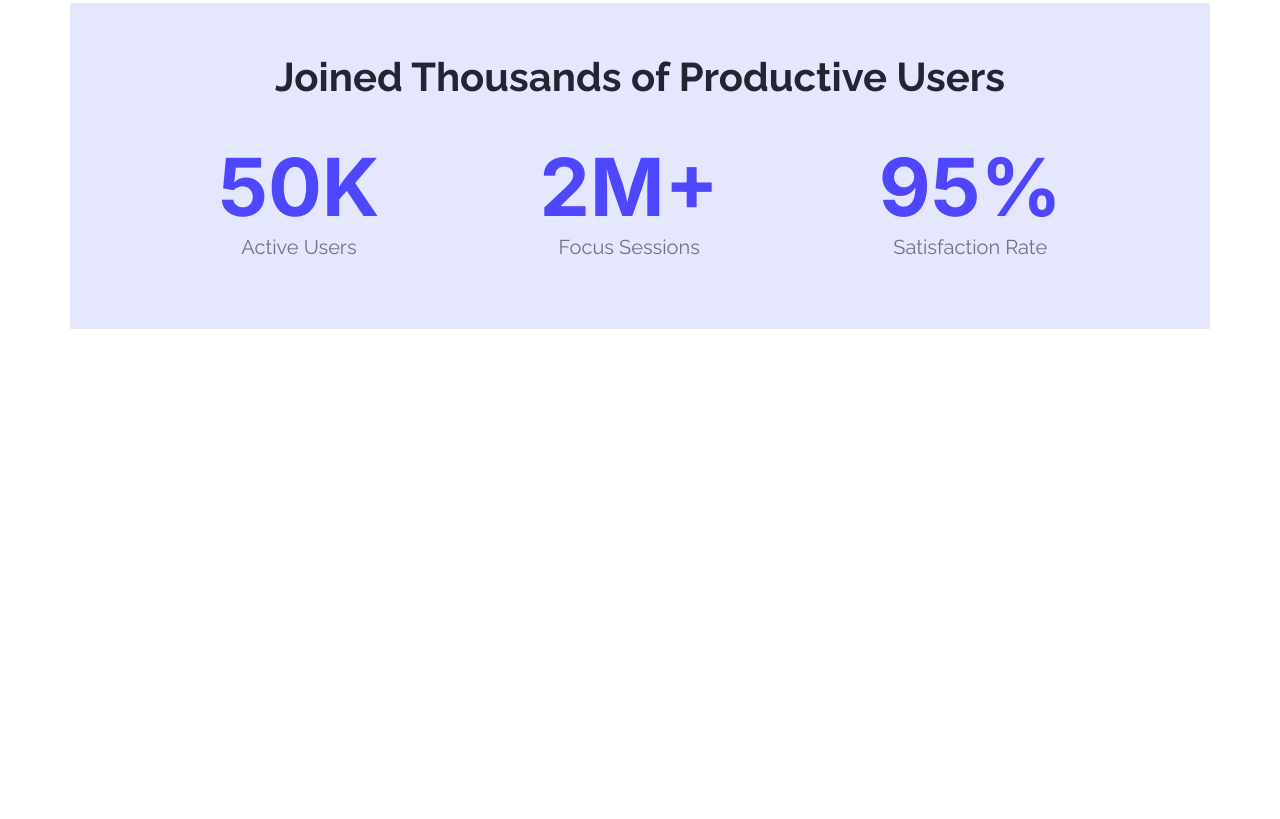
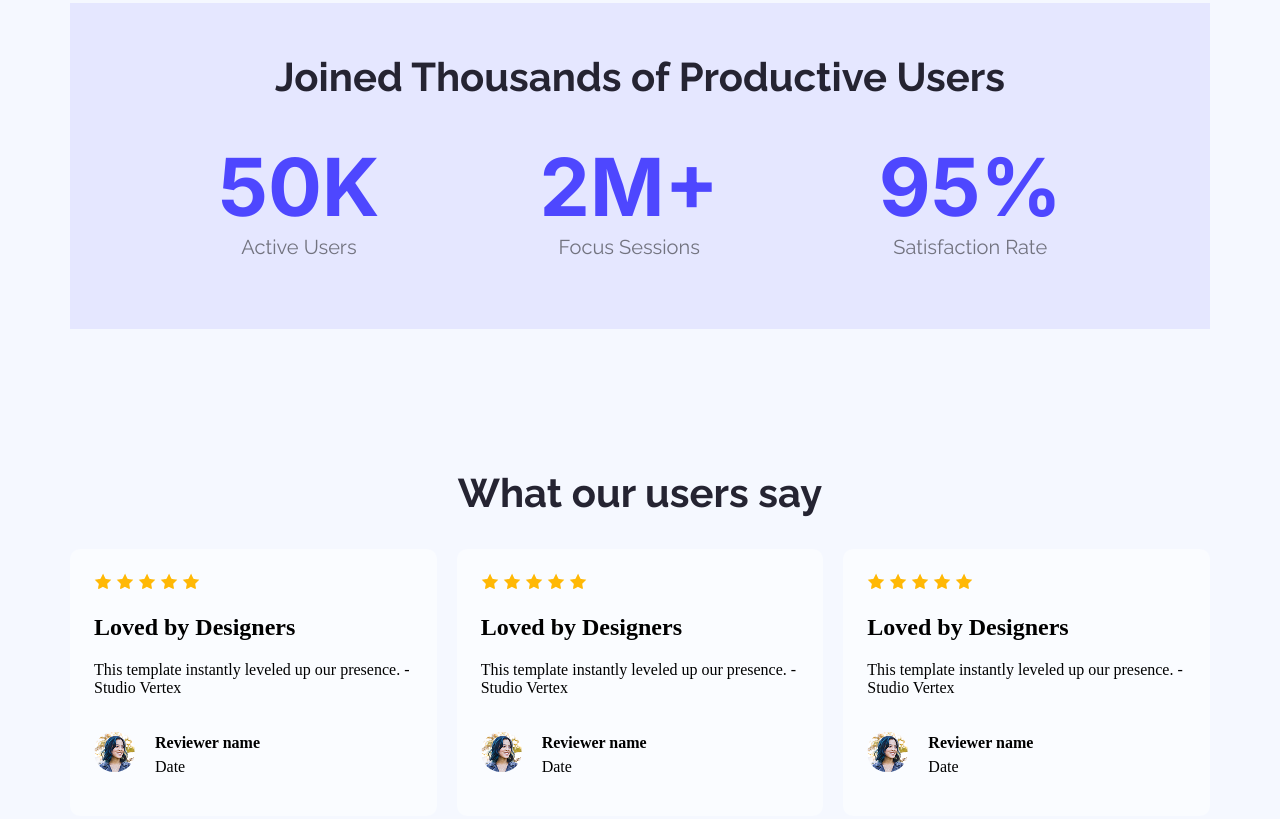
Before and after one commit to abdullah222005/1st-Assignment, a plain HTML site: page index.html in a window 1280 px wide. Shown: the part 1152-1971 px from the top of the page. Before the commit the page ends 1601 px from the top, so only its background shows below. Drawn offline with Linux system fonts and the light colour scheme.

Commit message:
Users review section done

```diff
--- a/index.html
+++ b/index.html
@@ -48,4 +48,55 @@
             </div>
         </div>
     </section>
+
+    <section id="Users-Comment">
+        <h1 class="title users">What our users say</h1>
+        <div class="review">
+            <div class="review-box">
+                <img src="images/icon-star.png" alt="">
+                <img src="images/icon-star.png" alt="">
+                <img src="images/icon-star.png" alt="">
+                <img src="images/icon-star.png" alt="">
+                <img src="images/icon-star.png" alt="">
+                <h2>Loved by Designers</h2>
+                <p>This template instantly leveled up our presence. -Studio Vertex</p>
+                <div class="reviewer"><img src="images/avatar.png" alt="">
+                    <div class="reviewer-info">
+                        <h4>Reviewer name</h4>
+                        <p>Date</p>
+                    </div>
+                </div>
+            </div>
+            <div class="review-box">
+                <img src="images/icon-star.png" alt="">
+                <img src="images/icon-star.png" alt="">
+                <img src="images/icon-star.png" alt="">
+                <img src="images/icon-star.png" alt="">
+                <img src="images/icon-star.png" alt="">
+                <h2>Loved by Designers</h2>
+                <p>This template instantly leveled up our presence. -Studio Vertex</p>
+                <div class="reviewer"><img src="images/avatar.png" alt="">
+                    <div class="reviewer-info">
+                        <h4>Reviewer name</h4>
+                        <p>Date</p>
+                    </div>
+                </div>
+            </div>
+            <div class="review-box">
+                <img src="images/icon-star.png" alt="">
+                <img src="images/icon-star.png" alt="">
+                <img src="images/icon-star.png" alt="">
+                <img src="images/icon-star.png" alt="">
+                <img src="images/icon-star.png" alt="">
+                <h2>Loved by Designers</h2>
+                <p>This template instantly leveled up our presence. -Studio Vertex</p>
+                <div class="reviewer"><img src="images/avatar.png" alt="">
+                    <div class="reviewer-info">
+                        <h4>Reviewer name</h4>
+                        <p>Date</p>
+                    </div>
+                </div>
+            </div>
+        </div>
+    </section>
 </html>
--- a/styles.css
+++ b/styles.css
@@ -1,5 +1,7 @@
 @import url('https://fonts.googleapis.com/css2?family=Inter:ital,opsz,wght@0,14..32,100..900;1,14..32,100..900&family=Raleway:ital,wght@0,100..900;1,100..900&display=swap');
-
+body{
+    background-color: #F5F8FF;
+}
 #banner{
     background-image: url(images/Hero-bg.png);
     background-repeat: no-repeat;
@@ -107,3 +109,35 @@ img{
     color: #72737F;
     padding-bottom: 50px;
 }
+#Users-Comment{
+    max-width: 1140px;
+    margin: 0 auto;
+    align-items: center;
+}
+.users{
+    text-align: center;
+        margin-top: -30px !important;
+}
+.review{
+    display: flex;
+    align-items: center;
+    justify-content: space-between;
+    gap: 20px;
+    margin-bottom: 80px;
+}
+.review-box{
+    background-color: #FAFCFF;
+    padding: 24px;
+    border-radius: 10px;
+}
+.reviewer{
+    display: flex;
+    justify-content: left;
+    align-items: center;
+}
+.reviewer-info {
+    padding: 0 20px;
+}
+.reviewer-info h4 {
+    margin-bottom: -10px;
+}
```
